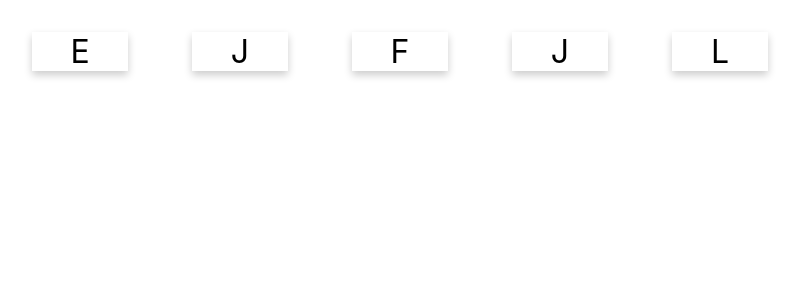
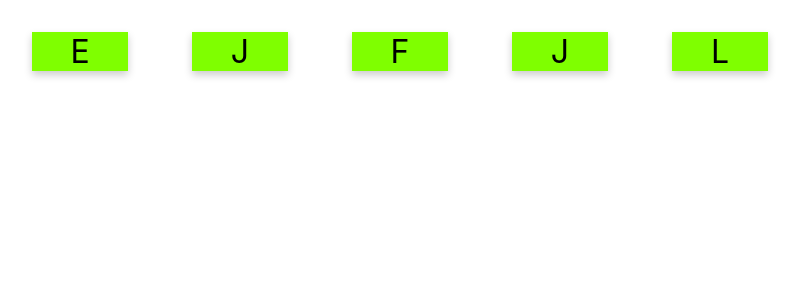
Before and after one commit to kentilove095/6210110616_3SA03, a React (Create React App) app: page / in a window 1280 px wide. Shown: the top 300 px of the page, without its empty margins (0-805 px from the left). Built offline with nearby package versions, Linux system fonts and the light colour scheme.

Commit message:
afterLab4

```diff
--- a/src/App.css
+++ b/src/App.css
@@ -13,5 +13,5 @@
 }
 .trueCard {
   color: black;
-  background: green;
+  background: chartreuse;
 }
--- a/src/CharacterCard.js
+++ b/src/CharacterCard.js
@@ -18,9 +18,8 @@ export default function CharacterCard(props) {
         }
     })
 
-    const className = `card ${active ? 'activeCard': ''}`
+    const className = `card ${active ? 'activeCard': 'trueCard'}`
 
-    const correcedtName = `card ${'trueCard'}`
     return(
         <div className={className} onClick={activate}>{props.value}</div>
     )
--- a/src/WordCard.js
+++ b/src/WordCard.js
@@ -60,7 +60,7 @@ export default function WordCard(props){
  return (
  <div>
     {
-        state.chars.map((c, i) =>
+          state.chars.map((c, i) =>
          <CharacterCard value={c} key={i} activationHandler={activationHandler} attempt={state.attempt}/>
          )
     }
```
